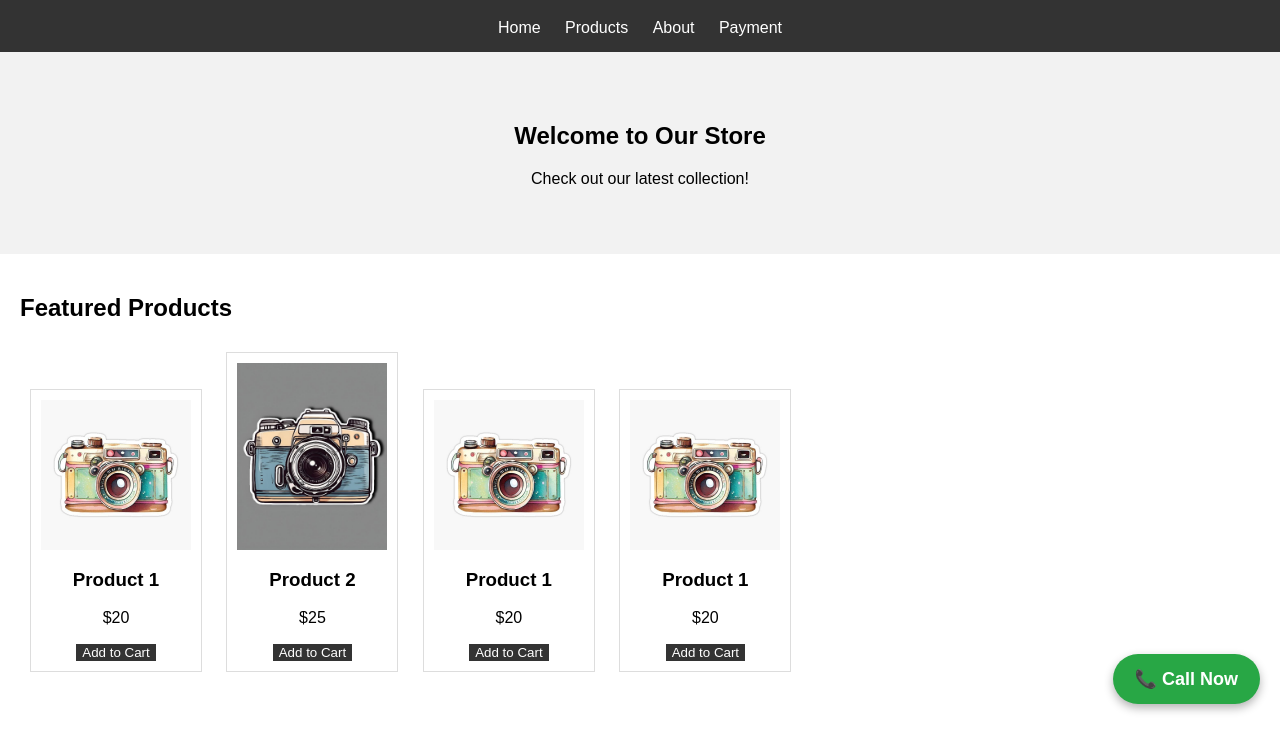
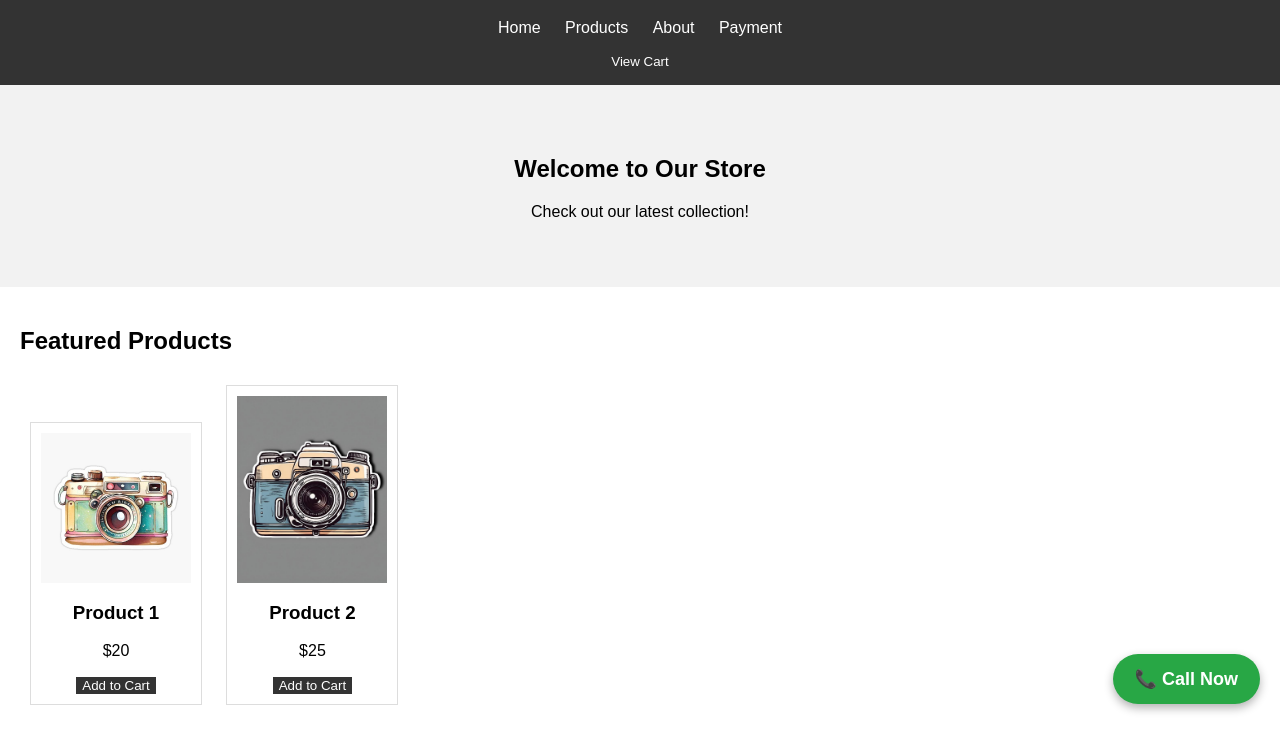
Before and after one commit to PARINITHATK/clothing-website, a plain HTML site: page index.html in a window 1280 px wide. Shown: the part 76-811 px from the top of the page. Drawn offline with Linux system fonts and the light colour scheme.

Commit message:
Update index.html

```diff
--- a/index.html
+++ b/index.html
@@ -7,17 +7,8 @@
   window.dataLayer = window.dataLayer || [];
   function gtag(){dataLayer.push(arguments);}
   gtag('js', new Date());
-
   gtag('config', 'G-HLRJ41TJF9');
 </script>
-    <!-- Google tag (gtag.js) -->
-    <script async src="https://www.googletagmanager.com/gtag/js?id=G-HLRJ41TJF9"></script>
-    <script>
-      window.dataLayer = window.dataLayer || [];
-      function gtag(){dataLayer.push(arguments);}
-      gtag('js', new Date());
-      gtag('config', 'G-HLRJ41TJF9');
-    </script>
 
     <!-- Google Tag Manager -->
     <script>
@@ -31,7 +22,6 @@
         f.parentNode.insertBefore(j,f);
       })(window,document,'script','dataLayer','GTM-NHWLM38B');
     </script>
-    <!-- End Google Tag Manager -->
 
     <meta charset="UTF-8">
     <meta name="viewport" content="width=device-width, initial-scale=1.0">
@@ -40,11 +30,6 @@
 </head>
 
 <body>
-    <!-- Google Tag Manager (noscript) -->
-    <noscript>
-        <iframe src="https://www.googletagmanager.com/ns.html?id=GTM-NHWLM38B"
-        height="0" width="0" style="display:none;visibility:hidden"></iframe>
-    </noscript>
 
     <header>
         <h1>My Clothing Brand</h1>
@@ -54,9 +39,13 @@
             <a href="about.html">About</a>
             <a href="payment.html">Payment</a>
         </nav>
+
+        <!-- ⭐ Added View Cart button ⭐ -->
+        <div style="margin-top:15px;">
+            <button id="viewCartBtn" class="view-cart-btn">View Cart</button>
+        </div>
     </header>
 
-    <!-- ⭐ Floating Call Button ⭐ -->
     <a href="tel:6360590487" class="call-now-btn">📞 Call Now</a>
 
     <section class="hero">
@@ -68,39 +57,17 @@
         <h2>Featured Products</h2>
 
         <div class="product">
-            <img src="assets/images/product1.jpg" alt="Product 1">
+            <img src="assets/images/product1.jpg">
             <h3>Product 1</h3>
             <p>$20</p>
-            <a href="https://pari2982003-spec.github.io/demo/">
-                <button class="add-to-cart" data-product="Product 1" data-price="20">Add to Cart</button>
-            </a>
+            <button class="add-to-cart" data-product="Product 1" data-price="20">Add to Cart</button>
         </div>
 
         <div class="product">
-            <img src="assets/images/product2.jpg" alt="Product 2">
+            <img src="assets/images/product2.jpg">
             <h3>Product 2</h3>
             <p>$25</p>
-            <a href="https://pari2982003-spec.github.io/demo/">
-                <button class="add-to-cart" data-product="Product 2" data-price="25">Add to Cart</button>
-            </a>
-        </div>
-
-        <div class="product">
-            <img src="assets/images/product1.jpg" alt="Product 1">
-            <h3>Product 1</h3>
-            <p>$20</p>
-            <a href="https://pari2982003-spec.github.io/demo/">
-                <button class="add-to-cart" data-product="Product 1" data-price="20">Add to Cart</button>
-            </a>
-        </div>
-
-        <div class="product">
-            <img src="assets/images/product1.jpg" alt="Product 1">
-            <h3>Product 1</h3>
-            <p>$20</p>
-            <a href="https://pari2982003-spec.github.io/demo/">
-                <button class="add-to-cart" data-product="Product 1" data-price="20">Add to Cart</button>
-            </a>
+            <button class="add-to-cart" data-product="Product 2" data-price="25">Add to Cart</button>
         </div>
 
     </section>
```
